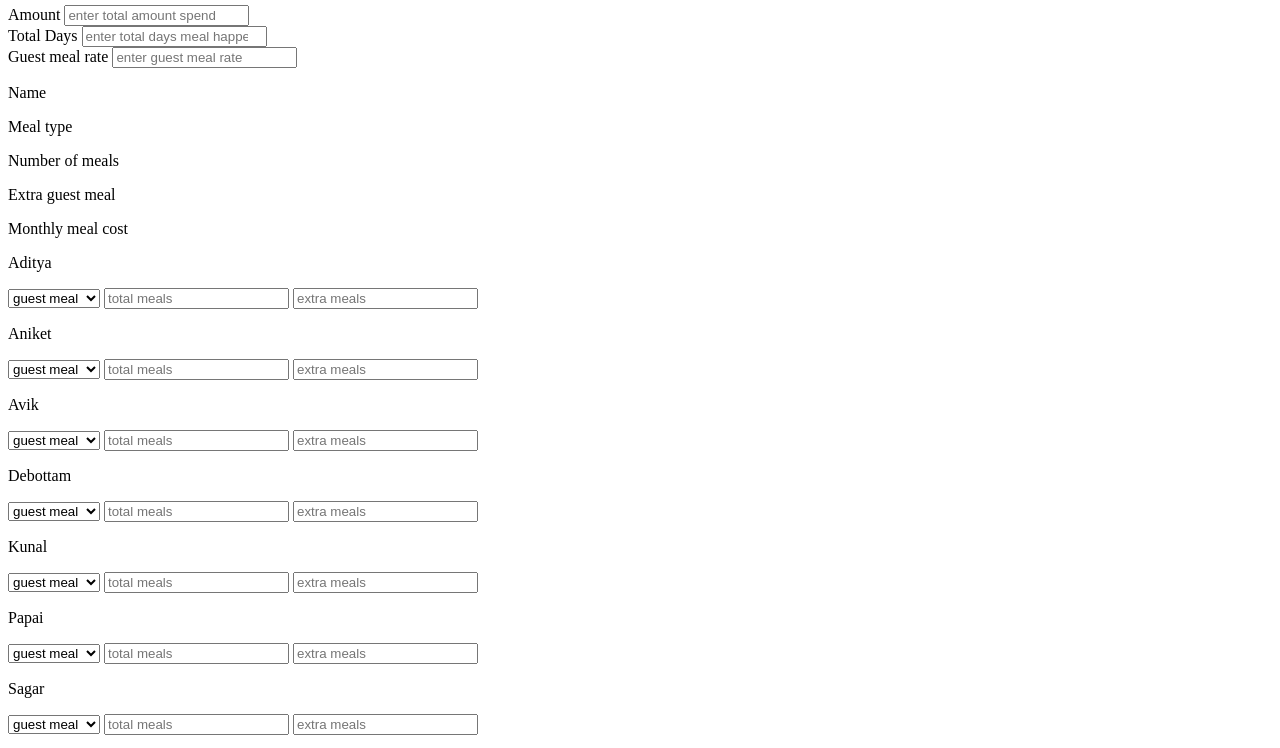
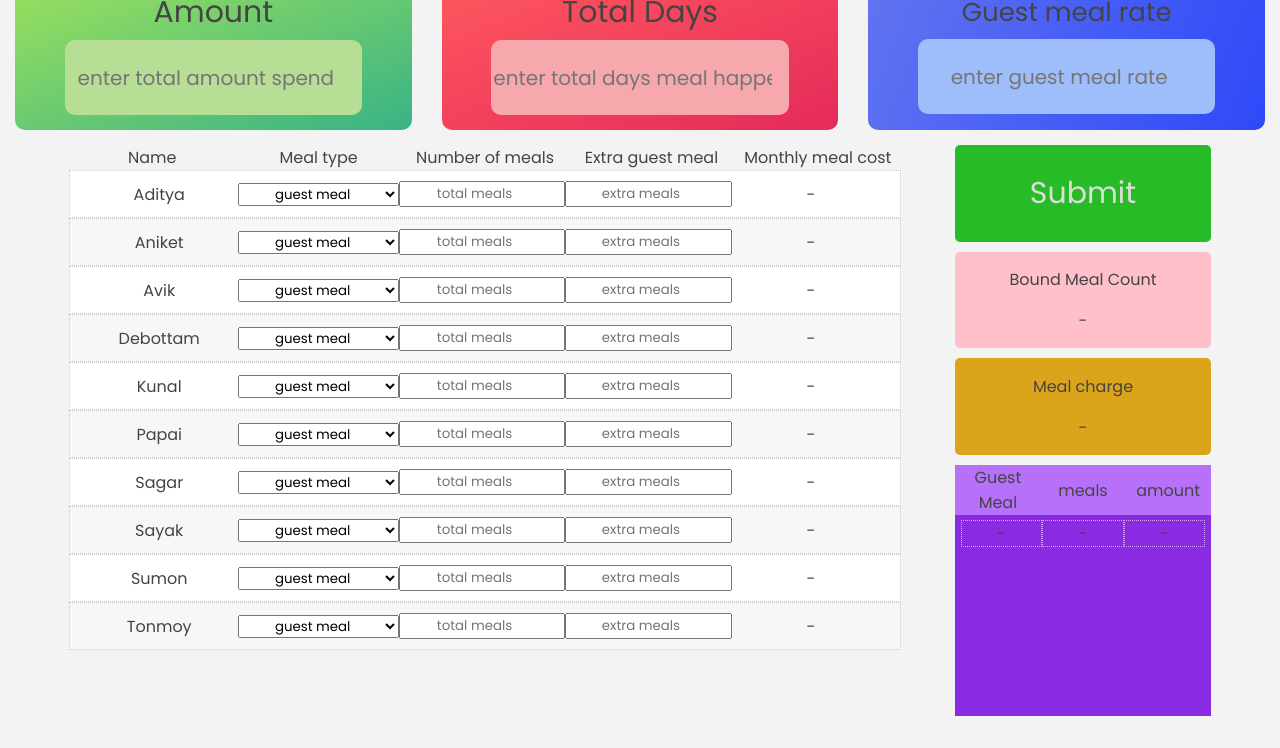
Before and after one commit to lethal-bot/Mess-Calculator, a plain HTML site: page index.html in a window 1280 px wide. Shown: the part 62-810 px from the top of the page. Drawn offline with Linux system fonts and the light colour scheme.

Commit message:
completed the css

```diff
--- a/index.html
+++ b/index.html
@@ -4,31 +4,37 @@
     <meta charset="UTF-8">
     <meta name="viewport" content="width=device-width, initial-scale=1.0">
     <title>Mess calculator</title>
+    <link
+      href="https://fonts.googleapis.com/css?family=Poppins:400,500,600&display=swap"
+      rel="stylesheet"
+    />
+    <link rel="stylesheet" href="./style.css">
     <script src="./script.js" defer></script>
 </head>
 <body>
-    <h2>Mess calculator</h2>
+    <div id="top_heading">Mess calculator</div>
 
     <!-- top container -->
 
     <section class="top_container">
         <!-- enter total amount spend -->
-        <div class="total_amount_container">
-            <label for="total_amount" class="total_amount_label">Amount</label>
-            <input type="number" name="total_amount" id="total_amount" placeholder="enter total amount spend">
+        <div class="total_amount_container upper">
+            <label for="total_amount" class="total_amount_label upper_label">Amount</label>
+            <input type="number" name="total_amount" class="upper_input" id="total_amount" placeholder="enter total amount spend">
         </div>
         <!-- enter total number of days of meal happened -->
-        <div class="total_days_container">
-            <label for="total_days" class="total_days_label">Total Days</label>
-            <input type="number" name="total_days" id="total_days" placeholder="enter total days meal happened">
+        <div class="total_days_container upper">
+            <label for="total_days" class="total_days_label upper_label">Total Days</label>
+            <input type="number" name="total_days" class="upper_input" id="total_days" placeholder="enter total days meal happened">
         </div>
         <!-- enter guest meal charge -->
-        <div class="guest_meal_container">
-            <label for="guest_meal_rate">Guest meal rate</label>
-            <input type="number" name="guest_meal_rate" id="guest_meal_rate" placeholder="enter guest meal rate">
+        <div class="guest_meal_container upper">
+            <label for="guest_meal_rate" class="guest_meal_rate_label  upper_label">Guest meal rate</label>
+            <input type="number" name="guest_meal_rate" class="upper_input" id="guest_meal_rate" placeholder="enter guest meal rate">
         </div>
     </section>
 
+    <section class="main_container">
         <!-- left side container -->
         <section class="left_side_container">
             <div class="headings">
@@ -39,46 +45,55 @@
                 <p>Monthly meal cost</p>
             </div>
             <div id="main_content" class="main_content">
-            <div id="row-" class="row">
+
+                <div id="row-1" class="row">
                     <p class="member_name">Aditya</p>
-                <select name="meal options" class="meal_options">
+                    <select name="meal options" class="meal_options" onchange="handleSelection(this)">
                         <option value="guest meal">guest meal</option>
                         <option value="bound">bound meal</option>
                     </select>
                     <input type="number" name="member_meal_count" class="member_meal_count" placeholder="total meals">
                     <input type="number" name="member_extra_meal" class="member_extra_meal" placeholder="extra meals">
-                <div class="output_meal_cost"></div>
+                    <div class="output_meal_cost">-</div>
                 </div>
             </div>
         </section>
 
         <section class="right_side">
             <!-- Submit -->
-        <div>
-            <input type="button" value="Submit">
+            <div class="submit_container">
+                <input type="button" value="Submit" class="Submit">
             </div>
             <!-- Bound Meal -->
             <div class="bound_meal_count_container">
                 <p>Bound Meal Count</p>
-            <div></div>
+                <div id="bound_meal_count_output">-</div>
             </div>
             <!-- Meal charge -->
             <div class="meal_charge_container">
                 <p>Meal charge</p>
-            <div></div>
+                <div id="meal_charge_output">-</div>
             </div>
             <!-- guest meal payer -->
             <div class="guest_meal_payers_container">
-            <p>Guest Meal Payers</p>
-            <p>Number of meals</p>
-            <p>Guest meal amount</p>
+
+                <div class="outer_guest_meal">
+                    <div class="down_topics">
+                        <p>Guest Meal</p>
+                        <p>meals</p>
+                        <p>amount</p>
+                    </div>
                     <div class="guest_meal_payers_content">
-                <div class="guest_meal_payers_member_name"></div>
-                <div class="guest_meal_count"></div>
-                <div class="guest_meal_total_amount"></div>
+                        <div class="guest_meal_payers_member_name">-</div>
+                        <div class="guest_meal_count">-</div>
+                        <div class="guest_meal_total_amount">-</div>
                     </div>
                 </div>
+
+            </div>
         </section>
+    </section>
+
 
 </body>
 
--- a/script.js
+++ b/script.js
@@ -1,14 +1,82 @@
 'use strict'
-const originalDiv = document.getElementById('row-');
+const originalDiv = document.getElementById('row-1');
 const container = document.getElementById('main_content');
-const nameArr = ["Aniket","Sayak","Kunal","Avik","Papai","Sagar","Tonmoy","Sumon","Debottam"];
+const nameArr = ["Aniket","Sayak","Kunal","Avik","Papai","Sagar","Aminul","Tonmoy","Sumon","Debottam"];
 nameArr.sort();
 
-for(let i = 0; i<nameArr.length; i++){
+for(let i = 1; i<nameArr.length; i++){
     const clonedDiv = originalDiv.cloneNode(true);
+    clonedDiv.id = clonedDiv.id.slice(0,clonedDiv.id.length-1);
     clonedDiv.id += `${(i+1)}`;
     const data = clonedDiv.querySelector('p');
     data.textContent = nameArr[i];
     container.appendChild(clonedDiv);
-    console.log(i);
 }
+
+
+// querryselectors
+
+const totalAmount = document.querySelector("#total_amount");
+const submit = document.querySelector(".Submit");
+const totalDays = document.querySelector("#total_days");
+const guestMealRate = document.querySelector(".guest_meal_rate");
+const boundMeal = document.querySelector(".bound_meal_count_output");
+const mealCharge = document.querySelector(".meal_charge_output");
+
+
+
+
+const addNewMember = (name) =>{
+    return  {
+
+    }
+}
+
+const generateUniqueId = () => {
+    let unique = "";
+    for( let i = 0; i<10; i++) {
+        unique += Math.random()*10;
+    }
+    return unique;
+}
+
+
+const process = submit.addEventListener('click',function(e){
+    console.log(totalAmount.value);
+    getAllData();
+});
+
+const getAllData = () => {
+    let id = "row-";
+    for(let i = 1; i <= nameArr.length; i++){
+        let tempid = id + i;
+        getDivElement(tempid);
+    }
+}
+
+const getDivElement = (id) => {
+    const myDiv = document.getElementById(id);
+    const clonedDiv = myDiv.cloneNode(true);
+
+    const nameElement = clonedDiv.querySelector('.member_name');
+    const name = nameElement.textContent;
+
+    const mealCountElement = clonedDiv.querySelector('.member_meal_count');
+    const member_meal_count = mealCountElement.value || 0;
+
+    const extraMealElement = clonedDiv.querySelector('.member_extra_meal');
+    const member_extra_meal = extraMealElement.value || 0;
+
+    const mealOptionsElement = clonedDiv.querySelector('.meal_options');
+    const meal_options = mealOptionsElement.value;
+
+    console.log(name);
+    console.log(member_meal_count);
+    console.log(extraMealElement);
+    console.log(meal_options);
+}
+
+function handleSelection(selectElement) {
+    const selectedValue = selectElement.value;
+
+  }
--- a/style.css
+++ b/style.css
@@ -0,0 +1,239 @@
+
+*{
+    font-family: 'Poppins', sans-serif;
+    box-sizing: border-box;
+    margin: 0;
+    text-align: center;
+}
+body{
+    background-color: #f3f3f3;
+    color: #444;
+    height: 100vh;
+}
+[placeholder]{
+    text-align: center;
+}
+
+#top_heading{
+    font-size: 25px;
+    display: flex;
+    align-items: center;
+    justify-content: center;
+    padding: 2px;
+}
+
+.top_container{
+    display: flex;
+    justify-content: space-around;
+    align-items: center;
+}
+
+.upper{
+    flex: 1;
+    align-items: center;
+    display: flex;
+    align-items: center;
+    justify-content: center;
+    height: 150px;
+    flex-direction: column;
+    background-color: bisque;
+    margin: 0 15px 0 15px;
+    border-radius: 10px;
+}
+
+.total_amount_container{
+    background-image: linear-gradient(to top left, #39b385, #9be15d);
+}.total_days_container{
+    background-image: linear-gradient(to top left, #e52a5a, #ff585f);
+}.guest_meal_container{
+    background: rgb(97,116,240);
+    background: linear-gradient(112deg, rgba(97,116,240,1) 0%, rgba(46,73,249,1) 100%);
+}
+
+.upper_input{
+    margin: 5px;
+    width: 75%;
+    height: 50%;
+    border-radius: 10px;
+    font-size: 20px;
+}
+.upper_input:focus{
+    outline: none;
+}
+
+#total_amount{
+    background: #b7de95;
+    border: #b7de95;
+}
+#total_amount:focus{
+    background: #cfe9b7;
+}
+#total_days{
+    background: #f7a8ac;
+    border: #f7a8ac;
+}
+#total_days:focus{
+    background: #f7c3c6;
+}
+#guest_meal_rate{
+    background: #9dbefa;
+    border: #9dbefa;
+}
+#guest_meal_rate:focus{
+    background-color: #c0d5fa;
+    outline: none;
+    border: rgba(97,116,240,0);
+}
+
+.upper_label{
+    font-size: 30px;
+}
+.guest_meal_rate_label{
+    font-size: 26px;
+    padding: 2px;
+}
+
+
+/* middle section */
+
+.main_container{
+    display: flex;
+    /* align-items: center; */
+    justify-content: space-evenly;
+    margin: 15px;
+}
+.left_side_container{
+    width: 65vw;
+    height: 100%;
+}
+.right_side_container{
+    width: 35vw;
+    height: 100%;
+}
+
+.headings{
+    display: flex;
+}
+.headings p{
+    flex: 1;
+}
+
+.main_content{
+    height: 68vh;
+    overflow: scroll;
+}
+.row{
+    display: flex;
+    justify-content: space-evenly;
+    align-items: center;
+    padding: 10px;
+    background-color: #fff;
+    border: 1px dotted #ccc;
+}
+.member_name,.meal_options,.member_meal_count,.member_extra_meal,.output_meal_cost{
+    flex: 1;
+    width: 20%;
+
+}
+.row:nth-child(2n+0){
+    background-color: #f7f7f7;
+}
+.row:hover{
+    background-color: #c9d0fb;
+}
+
+
+/* right side */
+
+.right_side_container{
+    display: flex;
+    flex-direction: column;
+
+    justify-content: flex-start;
+    align-items: center;
+}
+
+.submit_container{
+    width: 20vw;
+    height: 17%;
+    margin-bottom: 10px;
+}
+.bound_meal_count_container{
+    height: 17%;
+    background: pink;
+    margin-bottom: 10px;
+    display: flex;
+    flex-direction: column;
+    align-items: center;
+    justify-content: space-evenly;
+    border-radius: 5px;
+}
+.meal_charge_container{
+    height: 17%;
+    display: flex;
+    background-color: rgb(219, 164, 27);
+    border-radius: 5px;
+    flex-direction: column;
+    justify-content: space-evenly;
+    align-items: center;
+    margin-bottom: 10px;
+}
+.guest_meal_payers_container{
+    height: 44%;
+    background-color: blueviolet;
+    display: flex;
+    flex-direction: column;
+}
+
+.submit_container input{
+    width: 100%;
+    height: 100%;
+    /* background-color: rgb(25, 128, 25); */
+    background-color: rgb(39, 188, 39);
+    border: solid rgb(39, 188, 39) 5px;
+    border-radius: 5px;
+    font-size: 30px;
+    color: #ddd;
+}
+.submit_container input:hover{
+    background-color: rgb(25, 128, 25);
+    border: rgb(25,128,25);
+    color: #fff;
+    cursor: pointer;
+}
+
+.bound_meal_count_container p{
+    /* padding: 5px; */
+}
+
+.meal_charge_container p{
+    /* padding: 5px; */
+}
+
+/* right down */
+.down_topics{
+    display: flex;
+    flex-direction: row;
+    align-items: center;
+    justify-content: space-evenly;
+    background-color: rgb(183, 112, 249);
+}
+.down_topics p{
+    width: 33%;
+}
+.outer_guest_meal{
+
+    overflow: scroll;
+    height: 100%;
+}
+.guest_meal_payers_content{
+    display: flex;
+    flex-direction: row;
+    justify-content: space-evenly;
+    align-items: center;
+    padding: 5px;
+}
+.guest_meal_payers_content div{
+    width: 33%;
+    border: 1px dotted rgb(209, 166, 250);
+}
```
Lines whose indentation alone changed are shown as unchanged.
